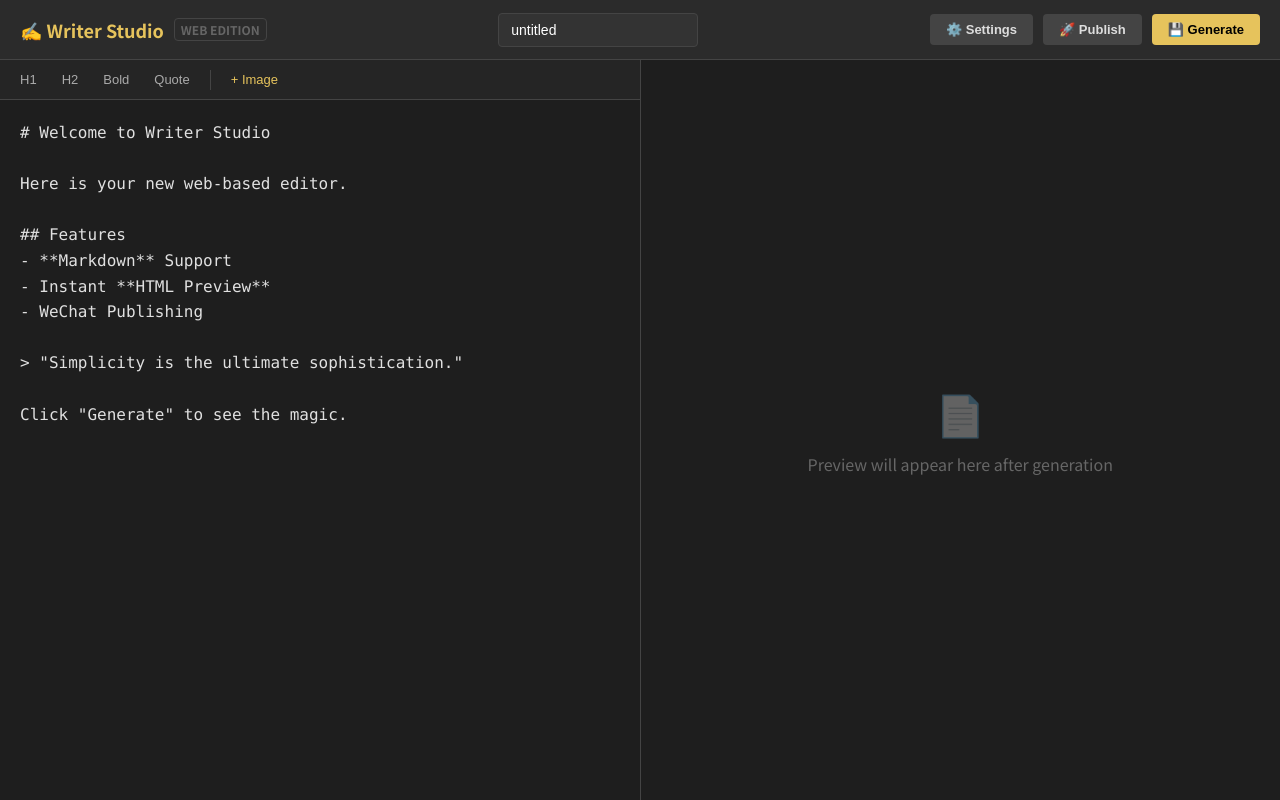
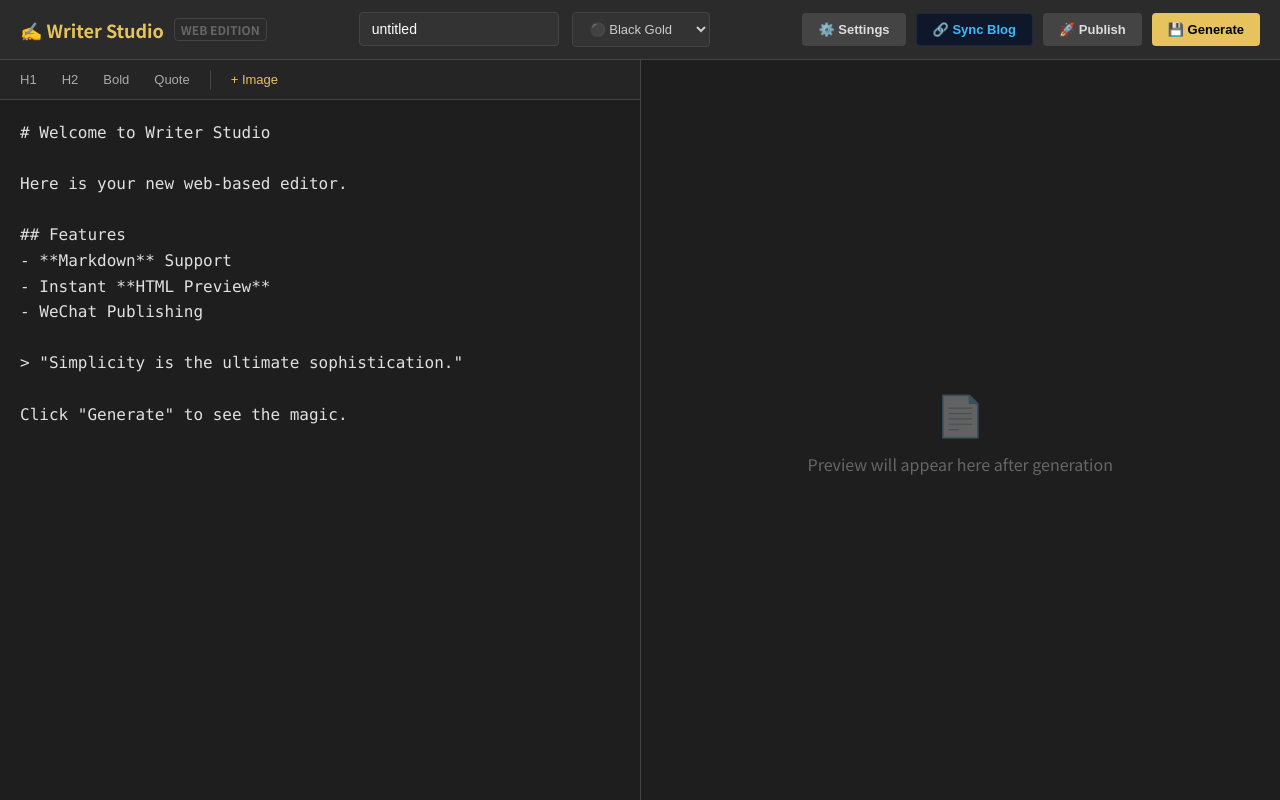
Before and after one commit to Panghugo/writerstudio, a Flask app: page / in a window 1280 px wide. Run offline with Flask 3, Linux system fonts and the light colour scheme.

Commit message:
Add blog_publisher.py and fix deployment

```diff
--- a/app.py
+++ b/app.py
@@ -22,25 +22,71 @@
     main(target_md)
 
 # ================= 🎨 视觉风格配置室 =================
-STYLE = {
-    "canvas_width": 1080,
-    "bg_color": "#FFFFFF",
-    "font_name": "songti",
-    "cover_ratio": 2.35, "cover_bg_color": "#141414", "cover_text_color": "#E6C35C",
-    "cover_main_size": 130, "cover_footer_size": 32, "cover_margin": 80,
-    "header_ratio": 0.75, "header_bg_color": "#1A1A1A", "header_text_color": "#E6C35C",
-    "header_main_size": 100, "header_sub_size": 48, "header_footer_size": 32, "header_margin": 80,
-    "footer_height": 500, "footer_bg_color": "#141414", "footer_gold": "#E6C35C",
-    "brand_name": "随时上场", "brand_en": "THE ARENA", "brand_slogan": "商业观察  /  组织重构  /  AI 进化",
-    "author_text": "文 / 君泽",
-    "h_bg_color": "#FFFFFF", "h_font_size": 52, "h_color": "#222222",
-    "h_padding_top": 110, "h_padding_bottom": 110,
-    "h_num_radius": 38, "h_num_color": "#E6C35C", "h_num_font_size": 40, "h_text_gap": 45,
-    "gif_frames": 16, "gif_duration": 100,
-    "q_bg_color": "#FFFFFF", "q_text_color": "#333333", "q_line_color": "#000000",
-    "q_font_size": 46, "q_padding_x": 120, "q_line_spacing": 35, "q_deco_gap": 100, "q_deco_width": 80,
-    "q_radius": 20, "q_fold_size": 60
+# ================= 🎨 视觉风格配置室 =================
+THEMES = {
+    "black_gold": {
+        "bg_color": "#FFFFFF", "font_name": "songti",
+        "cover_ratio": 2.35, "cover_bg_color": "#141414", "cover_text_color": "#E6C35C",
+        "cover_main_size": 130, "cover_footer_size": 32, "cover_margin": 80,
+        "header_ratio": 0.75, "header_bg_color": "#1A1A1A", "header_text_color": "#E6C35C",
+        "header_main_size": 100, "header_sub_size": 48, "header_footer_size": 32, "header_margin": 80,
+        "footer_height": 500, "footer_bg_color": "#141414", "footer_gold": "#E6C35C",
+        "brand_name": "随时上场", "brand_en": "THE ARENA", "brand_slogan": "商业观察  /  组织重构  /  AI 进化",
+        "author_text": "文 / 君泽",
+        "h_bg_color": "#FFFFFF", "h_font_size": 52, "h_color": "#222222",
+        "h_padding_top": 110, "h_padding_bottom": 110,
+        "h_num_radius": 38, "h_num_color": "#E6C35C", "h_num_font_size": 40, "h_text_gap": 45,
+        "gif_frames": 16, "gif_duration": 100,
+        "q_bg_color": "#FFFFFF", "q_text_color": "#333333", "q_line_color": "#000000",
+        "q_font_size": 46, "q_padding_x": 120, "q_line_spacing": 35, "q_deco_gap": 100, "q_deco_width": 80,
+        "q_radius": 20, "q_fold_size": 60
+    },
+    "tech_blue": {
+        "bg_color": "#F0F4F8", "font_name": "songti",
+        "cover_ratio": 2.35, "cover_bg_color": "#0F172A", "cover_text_color": "#38BDF8",
+        "cover_main_size": 130, "cover_footer_size": 32, "cover_margin": 80,
+        "header_ratio": 0.75, "header_bg_color": "#1E293B", "header_text_color": "#38BDF8",
+        "header_main_size": 100, "header_sub_size": 48, "header_footer_size": 32, "header_margin": 80,
+        "footer_height": 500, "footer_bg_color": "#0F172A", "footer_gold": "#38BDF8",
+        "brand_name": "未来科技", "brand_en": "FUTURE TECH", "brand_slogan": "深度  /  前沿  /  洞察",
+        "author_text": "文 / 君泽",
+        "h_bg_color": "#F8FAFC", "h_font_size": 52, "h_color": "#0F172A",
+        "h_padding_top": 110, "h_padding_bottom": 110,
+        "h_num_radius": 38, "h_num_color": "#0EA5E9", "h_num_font_size": 40, "h_text_gap": 45,
+        "gif_frames": 16, "gif_duration": 100,
+        "q_bg_color": "#F1F5F9", "q_text_color": "#0F172A", "q_line_color": "#38BDF8",
+        "q_font_size": 46, "q_padding_x": 120, "q_line_spacing": 35, "q_deco_gap": 100, "q_deco_width": 80,
+        "q_radius": 20, "q_fold_size": 60
+    },
+    "paper_white": {
+        "bg_color": "#FAF9F6", "font_name": "songti",
+        "cover_ratio": 2.35, "cover_bg_color": "#FFFFFF", "cover_text_color": "#000000",
+        "cover_main_size": 130, "cover_footer_size": 32, "cover_margin": 80,
+        "header_ratio": 0.75, "header_bg_color": "#FFFFFF", "header_text_color": "#000000",
+        "header_main_size": 100, "header_sub_size": 48, "header_footer_size": 32, "header_margin": 80,
+        "footer_height": 500, "footer_bg_color": "#FFFFFF", "footer_gold": "#000000",
+        "brand_name": "素年锦时", "brand_en": "PURE TIME", "brand_slogan": "阅读  /  思考  /  生活",
+        "author_text": "文 / 君泽",
+        "h_bg_color": "#FAF9F6", "h_font_size": 52, "h_color": "#333333",
+        "h_padding_top": 110, "h_padding_bottom": 110,
+        "h_num_radius": 38, "h_num_color": "#666666", "h_num_font_size": 40, "h_text_gap": 45,
+        "gif_frames": 16, "gif_duration": 100,
+        "q_bg_color": "#FFFFFF", "q_text_color": "#333333", "q_line_color": "#999999",
+        "q_font_size": 46, "q_padding_x": 120, "q_line_spacing": 35, "q_deco_gap": 100, "q_deco_width": 80,
+        "q_radius": 0, "q_fold_size": 0
+    }
 }
+
+STYLE = THEMES["black_gold"]
+
+def set_style(theme_name):
+    global STYLE
+    if theme_name in THEMES:
+        STYLE = THEMES[theme_name]
+    else:
+        STYLE = THEMES["black_gold"]
+    STYLE["canvas_width"] = 1080 # Force standard width
+
 
 # ================= 🛠️ 核心功能区 =================
 def get_font_path():
@@ -252,7 +298,9 @@
     img = Image.new("RGBA", (w, img_h), (0,0,0,0))
     img.paste(card_color_layer, mask=mask)
     d = ImageDraw.Draw(img)
-    d.text((STYLE["q_padding_x"]-40, STYLE["q_deco_gap"]-40), "“", font=qm_font, fill=STYLE["footer_gold"])
+    # Watermark Quote Mark (Grey, Transparent, Behind Text)
+    watermark_color = (200, 200, 200, 60) # RGBA: Light Grey, Low Opacity
+    d.text((STYLE["q_padding_x"]-40, STYLE["q_deco_gap"]-40), "“", font=qm_font, fill=watermark_color)
     for y in [STYLE["q_deco_gap"]-50, img_h-STYLE["q_deco_gap"]+50]:
         d.line([(w//2-STYLE["q_deco_width"], y), (w//2+STYLE["q_deco_width"], y)], fill=STYLE["q_line_color"], width=4)
         d.regular_polygon((w//2, y, 6), 4, rotation=0, fill=STYLE["q_line_color"])
@@ -311,7 +359,11 @@
     except Exception as e:
         print(f"❌ HTML 生成失败: {e}")
 
-def main(target_md=None, input_dir="input", output_dir="output"):
+def main(target_md=None, input_dir="input", output_dir="output", theme="black_gold"):
+    # Set Theme
+    set_style(theme)
+    print(f"🎨 Theme set to: {theme}")
+
     if not os.path.exists(input_dir): os.makedirs(input_dir)
     if not os.path.exists(output_dir): os.makedirs(output_dir)
 
@@ -383,9 +435,10 @@
             else:
                 new_con.append(line + "\n" if line else "\n")
 
-        footer_name = "FOOTER.png"
-        draw_footer_card(os.path.join(assets, footer_name), asset_dir=input_dir)
-        new_con.append(f"\n\n![](assets/{footer_name})\n")
+        # Footer has been removed as per user request
+        # footer_name = "FOOTER.png"
+        # draw_footer_card(os.path.join(assets, footer_name), asset_dir=input_dir)
+        # new_con.append(f"\n\n![](assets/{footer_name})\n")
 
         with open(os.path.join(out_dir, "FINAL_" + md_file), "w", encoding="utf-8") as f: f.writelines(new_con)
         export_html_preview(new_con, out_dir, fname, main_title)
--- a/templates/index.html
+++ b/templates/index.html
@@ -60,6 +60,17 @@
             border-radius: 4px;
             font-size: 14px;
             width: 200px;
+        }
+
+        .theme-select {
+            background: var(--input-bg);
+            border: 1px solid var(--border-color);
+            color: #ccc;
+            padding: 8px 12px;
+            border-radius: 4px;
+            font-size: 13px;
+            cursor: pointer;
+            margin-left: 10px;
         }
 
         .actions {
@@ -263,10 +274,18 @@
         <div>
             <input type="text" id="filename-input" class="filename-input" placeholder="Filename (e.g. article1)"
                 value="untitled">
+            <select id="theme-select" class="theme-select" onchange="saveAndGenerate()">
+                <option value="black_gold">⚫️ Black Gold</option>
+                <option value="tech_blue">🔵 Tech Blue</option>
+                <option value="paper_white">⚪️ Paper White</option>
+            </select>
         </div>
 
         <div class="actions">
             <button class="btn btn-secondary" onclick="openSettings()">⚙️ Settings</button>
+            <button class="btn btn-secondary"
+                style="background-color: #0F172A; color: #38BDF8; border: 1px solid #1E293B;"
+                onclick="publishToBlog()">🔗 Sync Blog</button>
             <button class="btn btn-secondary" onclick="publish()">🚀 Publish</button>
             <button class="btn btn-primary" onclick="saveAndGenerate()">💾 Generate</button>
         </div>
@@ -358,6 +377,15 @@
         }
         console.log("Session ID:", sessionId);
 
+        // Load Theme from LocalStorage
+        const savedTheme = localStorage.getItem('ws_theme') || 'black_gold';
+        const themeSelect = document.getElementById('theme-select');
+        themeSelect.value = savedTheme;
+
+        themeSelect.addEventListener('change', () => {
+            localStorage.setItem('ws_theme', themeSelect.value);
+        });
+
         function showNotify(msg, type = 'success') {
             const notif = document.getElementById('notification');
             notif.textContent = msg;
@@ -409,6 +437,7 @@
         async function saveAndGenerate() {
             const content = editor.value;
             const filename = filenameInput.value;
+            const theme = themeSelect.value;
 
             showNotify('Generating...', 'success');
 
@@ -416,7 +445,7 @@
                 const res = await fetch('/api/save_and_generate', {
                     method: 'POST',
                     headers: { 'Content-Type': 'application/json' },
-                    body: JSON.stringify({ content, filename, session_id: sessionId }) // Attach Session ID
+                    body: JSON.stringify({ content, filename, session_id: sessionId, theme: theme }) // Attach Session ID & Theme
                 });
                 const data = await res.json();
 
@@ -511,6 +540,33 @@
             }
         }
 
+        async function publishToBlog() {
+            if (!confirm('Sync this article to your personal blog (local)?')) return;
+            const content = editor.value;
+            const filename = filenameInput.value;
+            const author_name = localStorage.getItem('ws_author_name') || 'Hugo';
+
+            showNotify('Syncing to blog...', 'success');
+
+            try {
+                const res = await fetch('/api/publish_blog', {
+                    method: 'POST',
+                    headers: { 'Content-Type': 'application/json' },
+                    body: JSON.stringify({ content, filename, author_name })
+                });
+                const data = await res.json();
+                if (data.status === 'success') {
+                    showNotify('Synced to Blog Check posts folder!');
+                    console.log("Saved to:", data.path);
+                } else {
+                    showNotify('Sync failed: ' + data.message, 'error');
+                }
+            } catch (e) {
+                console.error(e);
+                showNotify('Network error during sync', 'error');
+            }
+        }
+
         // Ctrl+S to save
         document.addEventListener('keydown', function (e) {
             if ((e.ctrlKey || e.metaKey) && e.key === 's') {
```
Also changed, not shown: blog_publisher.py (added, +102 -0 lines).
